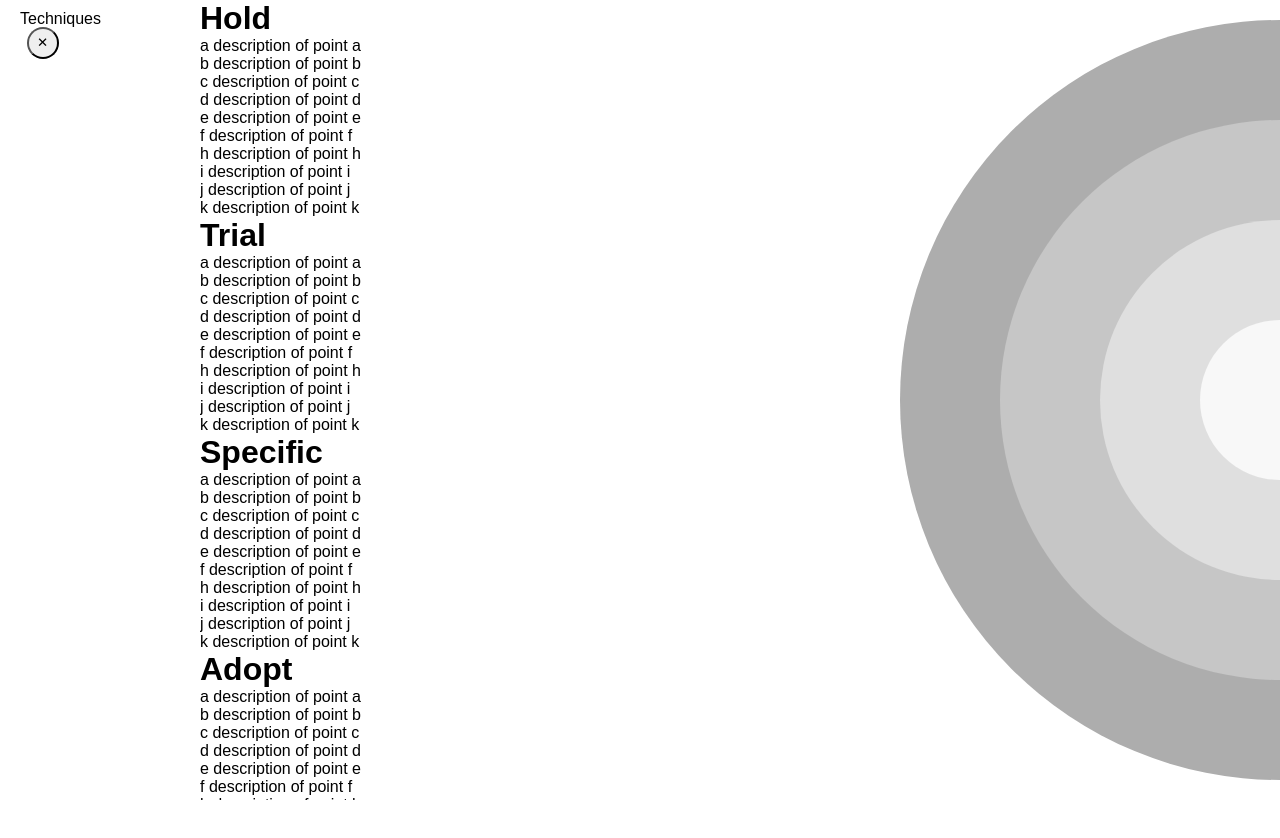
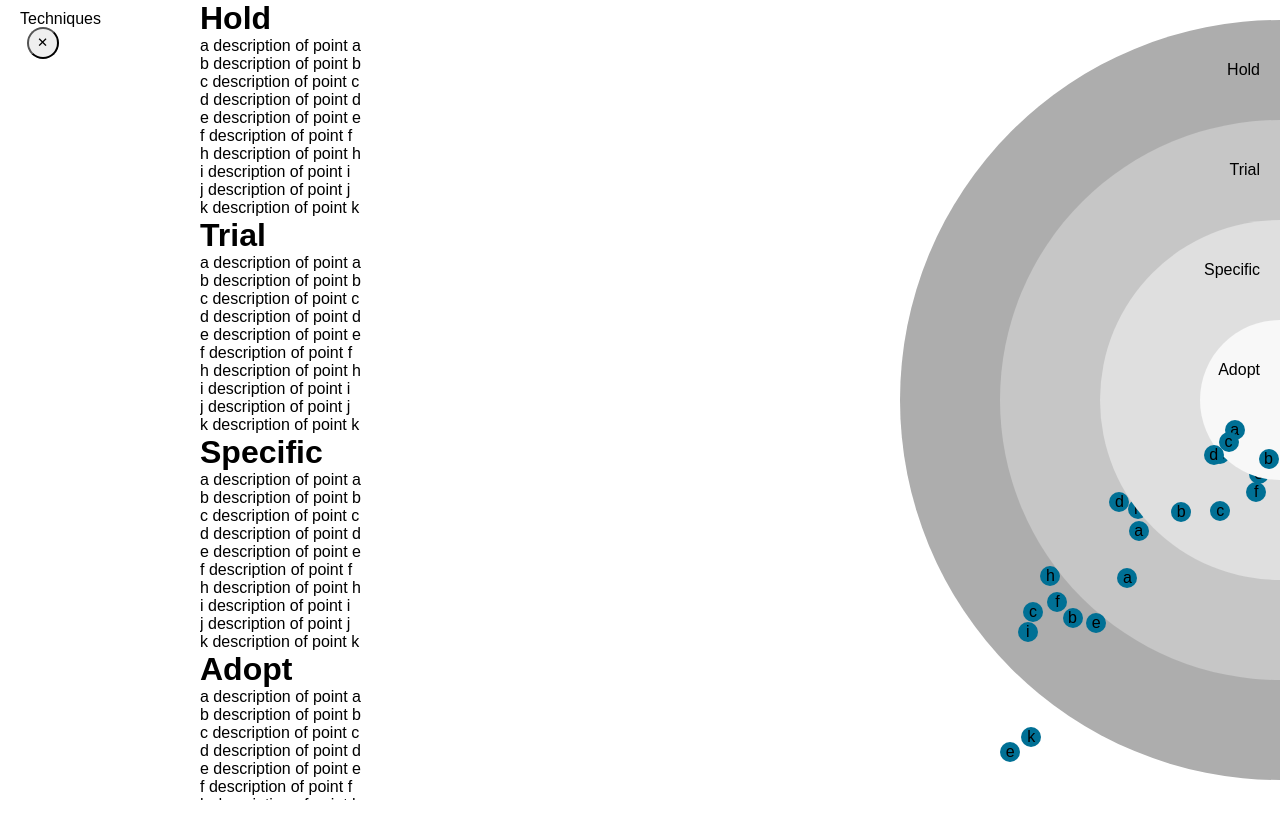
Before and after one commit to ivy-fhe/tech-radar, a React (Vite) app: page / in a window 1280 px wide. Both pictures are taken after a click on the element 475 px from the left and 235 px from the top of the page. Shown: the top 838 px of the page. Built offline with nearby package versions, Linux system fonts and the light colour scheme.

Commit message:
implemented correct half circles

```diff
--- a/src/components/Quadrant.css
+++ b/src/components/Quadrant.css
@@ -3,7 +3,7 @@
     background-color: white;
     height: var(--hold-default);
     width: var(--hold-default);
-    transition: all 100ms linear;
+    transition: transform 100ms linear;
 }
 
 .quadrant:hover:not(.expanded) {
@@ -93,6 +93,13 @@
     width: max-content;
 }
 
+.screen {
+    visibility: collapse;
+    background-color: white;
+    width: 100vw;
+    height: 100vh;
+}
+
 .expanded .closeBtn{
     visibility: visible;
 }
@@ -116,7 +123,7 @@
 .expanded .sector {
     top: 50%;
     right: 0;
-    transform: translate(50%, -50%);
+    transform: translate(0, -50%);
 }
 
 .expanded .quadrantTitle {
--- a/src/components/Quadrant.tsx
+++ b/src/components/Quadrant.tsx
@@ -31,35 +31,7 @@
 export const Quadrant = ({cat, quadrantItems, callback} : {cat: Category, quadrantItems: QuadrantItems, callback: (text: string) => void}) => {
     let qClass;
     const [expStatus, setExpStatus] = useState(ExpState[ExpState.collapsed]);
-    const itemList: Array<ReactNode> = [];
-
-    let hold = (
-        <div className='listBox'>
-            <h1>Hold</h1>
-            <ul>{quadrantItems.hold.map(e => <li>{e.name + " " + e.description}</li>)}</ul>
-        </div>);
-    itemList.push(hold);
-
-    let trial = (
-        <div className='listBox'>
-            <h1>Trial</h1>
-            <ul>{quadrantItems.trial.map(e => <li>{e.name + " " + e.description}</li>)}</ul>
-        </div>);
-    itemList.push(trial);
-
-    let specific = (
-        <div className='listBox'>
-            <h1>Specific</h1>
-            <ul>{quadrantItems.specific.map(e => <li>{e.name + " " + e.description}</li>)}</ul>
-        </div>);
-    itemList.push(specific);
-
-    let adopt = (
-        <div className='listBox'>
-            <h1>Adopt</h1>
-            <ul>{quadrantItems.adopt.map(e => <li>{e.name + " " + e.description}</li>)}</ul>
-        </div>);
-    itemList.push(adopt);
+    const itemList: Array<ReactNode> = createList(quadrantItems);
 
     switch(cat) {
         case Category.Techniques:
@@ -95,3 +67,36 @@
         </>
     )
 }
+
+const createList = (quadrantItems: QuadrantItems) => {
+    const itemList: Array<ReactNode> = [];
+
+    let hold = (
+        <div className='listBox'>
+            <h1>Hold</h1>
+            <ul>{quadrantItems.hold.map(e => <li>{e.name + " " + e.description}</li>)}</ul>
+        </div>);
+    itemList.push(hold);
+
+    let trial = (
+        <div className='listBox'>
+            <h1>Trial</h1>
+            <ul>{quadrantItems.trial.map(e => <li>{e.name + " " + e.description}</li>)}</ul>
+        </div>);
+    itemList.push(trial);
+
+    let specific = (
+        <div className='listBox'>
+            <h1>Specific</h1>
+            <ul>{quadrantItems.specific.map(e => <li>{e.name + " " + e.description}</li>)}</ul>
+        </div>);
+    itemList.push(specific);
+
+    let adopt = (
+        <div className='listBox'>
+            <h1>Adopt</h1>
+            <ul>{quadrantItems.adopt.map(e => <li>{e.name + " " + e.description}</li>)}</ul>
+        </div>);
+    itemList.push(adopt);
+    return itemList;
+}
--- a/src/components/Sector.css
+++ b/src/components/Sector.css
@@ -90,30 +90,37 @@
     padding: 0;
 }
 
-.expanded .sector {
-    border-radius: 100% 0 0 100%;
-}
-
 .expanded .hold {
+    border-radius: calc(var(--hold-expanded) / 2) 0 0 calc(var(--hold-expanded) / 2);
     height: var(--hold-expanded);
-    aspect-ratio: 1;
+    aspect-ratio: 0.5;
 }
 
 .expanded .trial {
+    border-radius: calc(var(--trial-expanded) / 2) 0 0 calc(var(--trial-expanded) / 2);
     height: var(--trial-expanded);
-    aspect-ratio: 1;
+    aspect-ratio: 0.5;
 }
 
 .expanded .specific {
+    border-radius: calc(var(--specific-expanded) / 2) 0 0 calc(var(--specific-expanded) / 2);
     height: var(--specific-expanded);
-    aspect-ratio: 1;
+    aspect-ratio: 0.5;
 }
 
 .expanded .adopt {
+    border-radius: calc(var(--adopt-expanded) / 2) 0 0 calc(var(--adopt-expanded) / 2);
     height: var(--adopt-expanded);
-    aspect-ratio: 1;
+    aspect-ratio: 0.5;
 }
 
 .expanded .bottomRightSector, .topRightSector {
     left: auto;
 }
+
+.expanded .sectorTitle {
+    position: absolute;
+    top: calc(25vh/4);
+    right: 20px;
+    transform: translateY(-50%);
+}
```
